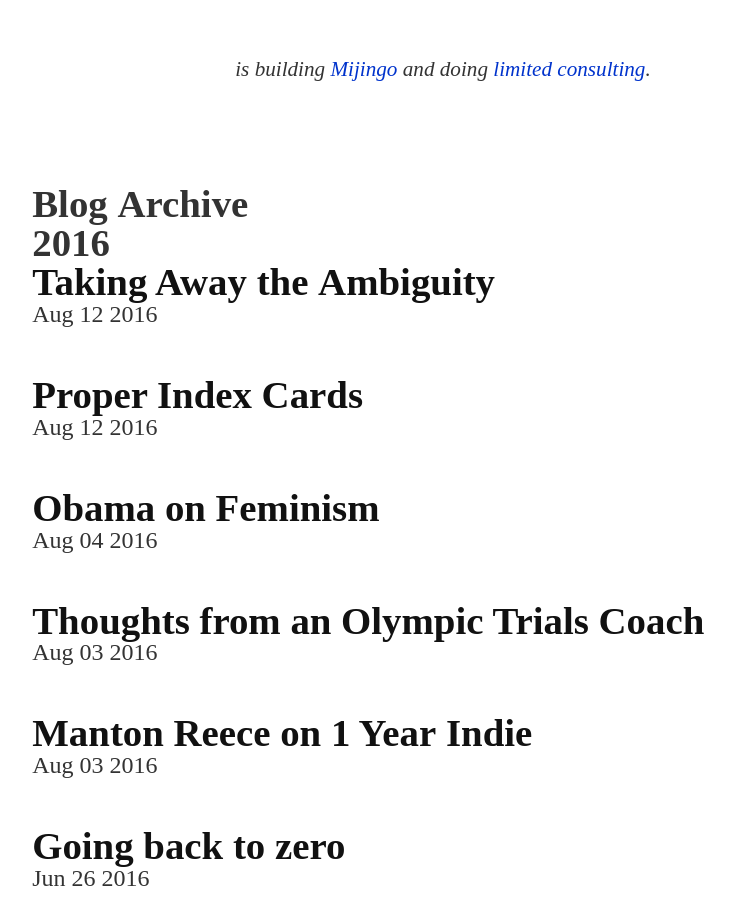
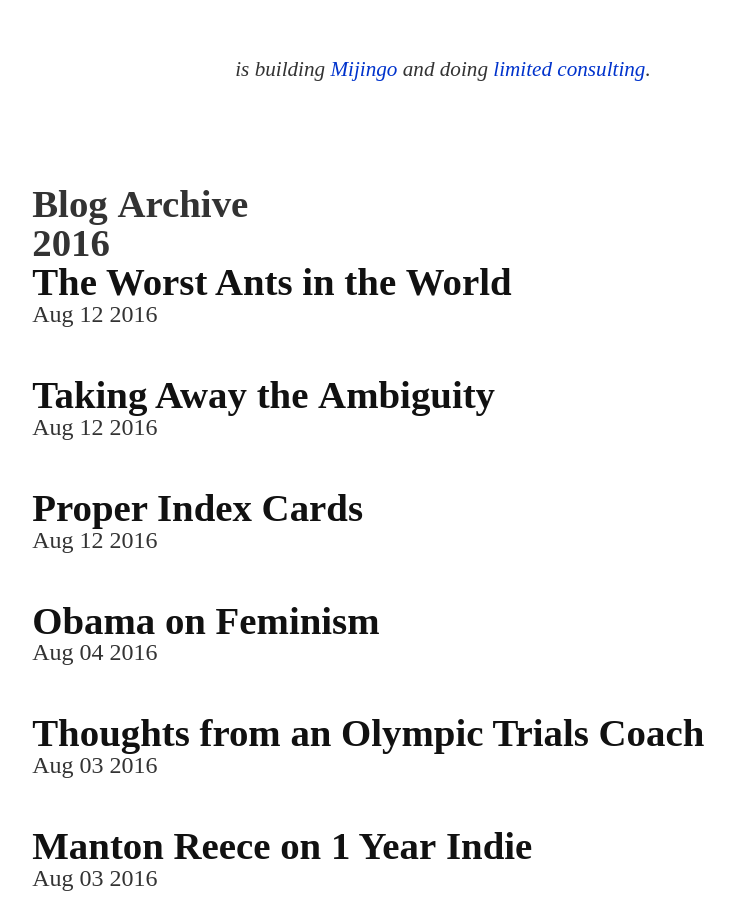
Before and after one commit to ryanirelan/ryanirelan.github.io, a Jekyll site: the page built from blog/archives/index.html, in a window 1280 px wide and 900 px high, scrolled down 417 px. Shown: the whole window, without its empty margins (197-932 px from the left). Built offline with Jekyll 4.4.1, drawn with Linux system fonts in a browser that asks for light colours; nearby versions of some CDN libraries; some web fonts are replaced; a file with an impossible date is left out.

Commit message:
added date to post

```diff
--- a/_posts/2016-08-12-the-worst-ants-in-the-world.markdown
+++ b/_posts/2016-08-12-the-worst-ants-in-the-world.markdown
@@ -1,7 +1,7 @@
 ---
 title: The Worst Ants in the World
 layout: post
-date:
+date: 2016-08-12 22:46:35
 external-url: http://arstechnica.com/science/2016/08/meet-the-worst-ants-in-the-world/
 ---
 
```
